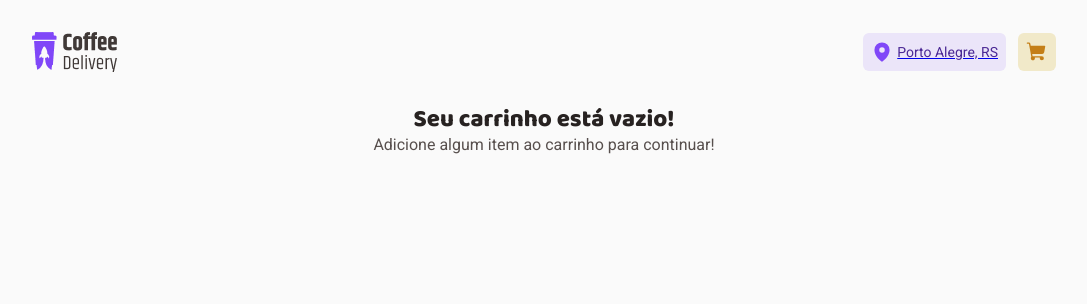
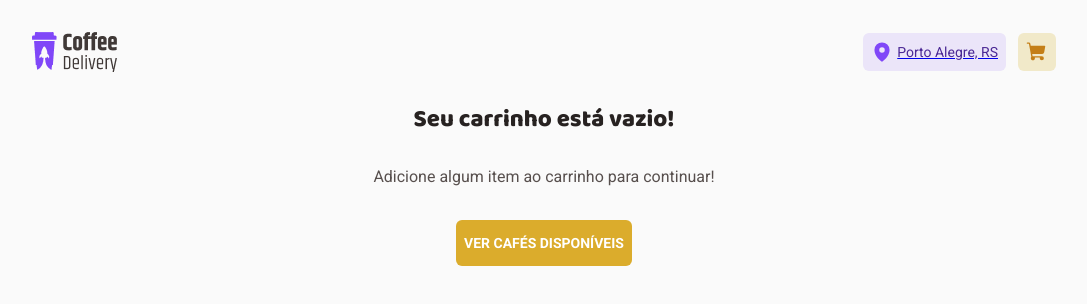
Before and after one commit to ThauanyAA/coffee-delivery, a React (Vite) app: page /checkout in a window 1280 px wide. Shown: the top 304 px of the page, without its empty margins (96-1183 px from the left). Built offline with nearby package versions, Linux system fonts and the light colour scheme.

Commit message:
Adding a link to Back to home if cart is empty

```diff
--- a/src/pages/Checkout/index.tsx
+++ b/src/pages/Checkout/index.tsx
@@ -4,6 +4,8 @@ import { CheckoutForm } from "../../components/CheckoutForm";
 import { CheckoutContainer, EmptyCart } from "./styles";
 import { CartContext } from "../../contexts/CartContext";
 import { Title, Text } from "../../components/Typography";
+import { NavLink, Link } from "react-router-dom";
+import { Button } from "../../components/Button";
 
 export function Checkout() {
   const { items } = useContext(CartContext)
@@ -17,6 +19,12 @@ export function Checkout() {
       <Text variant="m" align="center">
         Adicione algum item ao carrinho para continuar!
       </Text>
+
+      <Link to="/" style={{ textDecoration: 'none' }}>
+        <Button variant="primary">
+          Ver Cafés disponíveis
+        </Button>
+      </Link>
     </EmptyCart>
   )
 
--- a/src/pages/Checkout/styles.ts
+++ b/src/pages/Checkout/styles.ts
@@ -12,4 +12,6 @@ export const EmptyCart = styled.div`
   display: flex;
   flex-direction: column;
   justify-content: center;
+  align-items: center;
+  gap: 2rem;
 `
```
